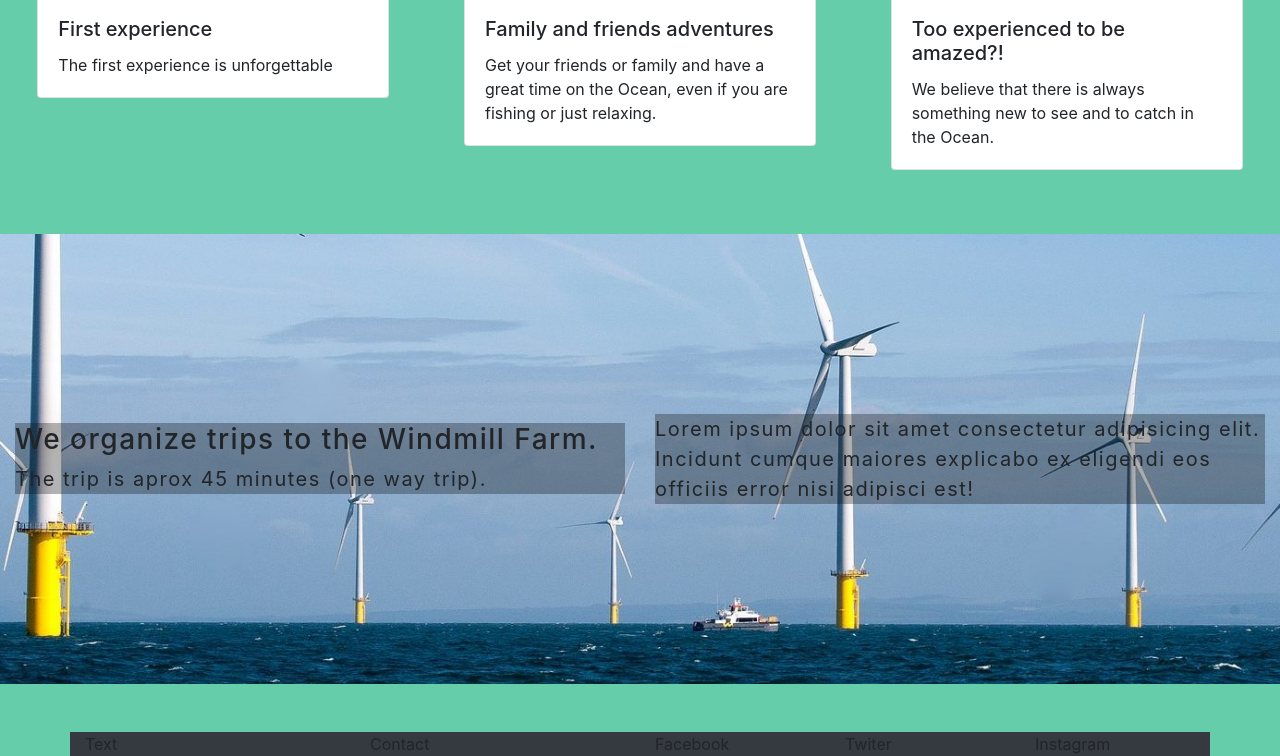
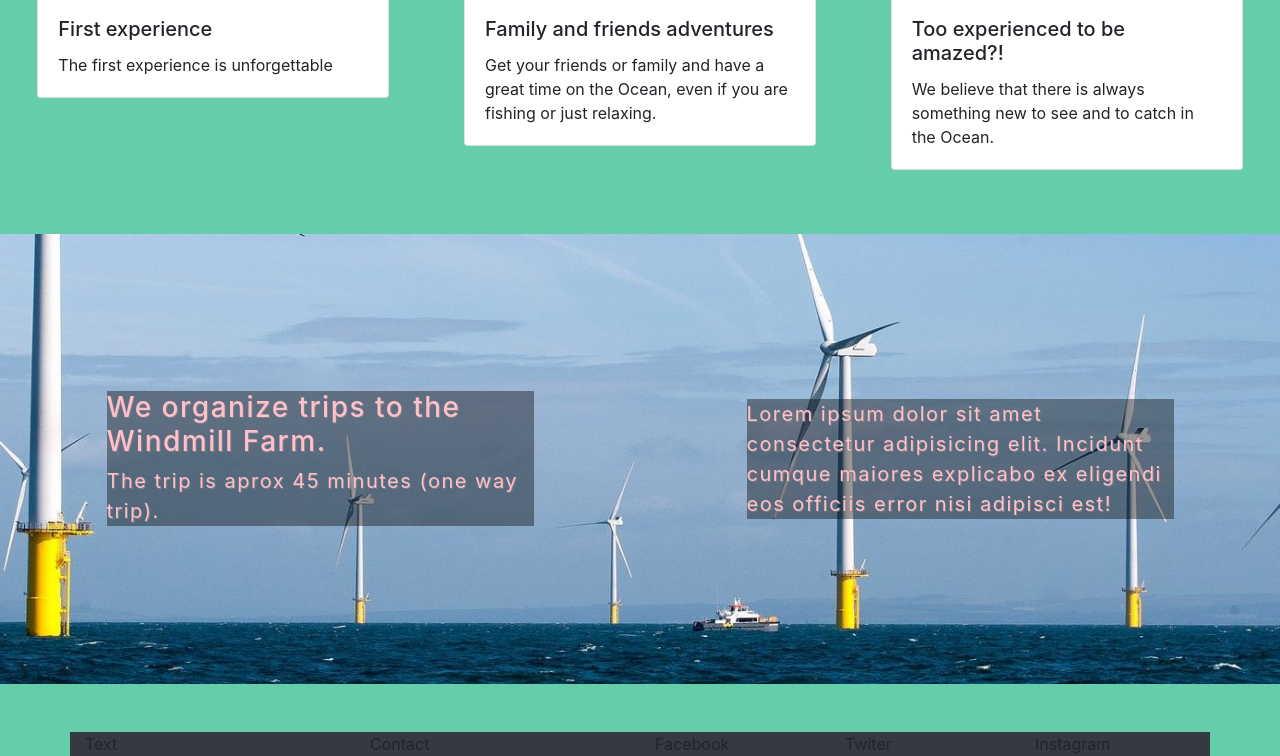
Before and after one commit to CalinGherman/hello-world, a plain HTML site: page index.html in a window 1280 px wide. Shown: the part 1939-2695 px from the top of the page. Drawn offline with nearby package versions, Linux system fonts and the light colour scheme.

Commit message:
Update landingPage.css

```diff
--- a/landingPage.css
+++ b/landingPage.css
@@ -34,7 +34,11 @@ body{
     z-index: -1;
 }
 .windmillText{
-    background-color: rgba(7, 7, 7, 0.3);
+    color: pink;
+    background-color: rgba(7, 7, 7, 0.4);
+    text-shadow: 1px 1px gray;
+    width: 70%;
+    margin: 0 auto;
 
     font-size: 20px;
     letter-spacing: 1.5px;
```
